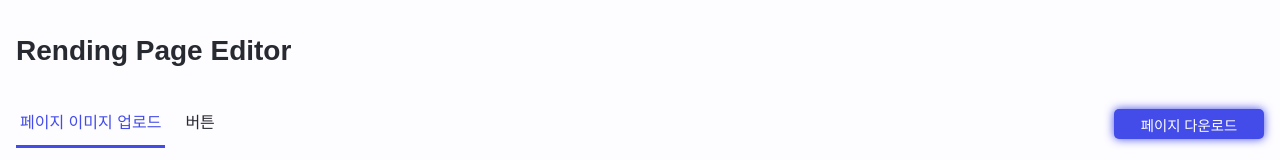
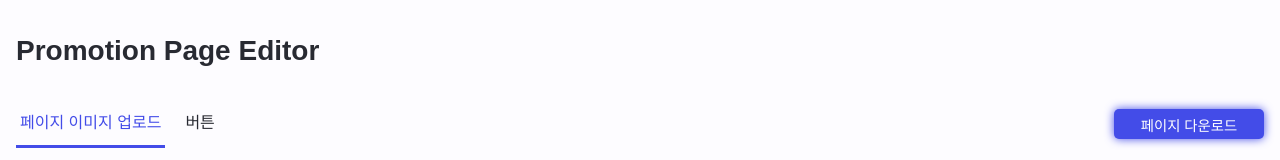
Before and after one commit to seadonggyun4/promotionPage-editor, a React (Create React App) app: page / in a window 1280 px wide. Shown: the top 160 px of the page. Built offline with nearby package versions, Linux system fonts and the light colour scheme.

Commit message:
[fix]:랜딩페이지 -> 프로모션페이지 로 구체화

```diff
--- a/public/index.html
+++ b/public/index.html
@@ -10,7 +10,7 @@
       content="Web site created using create-react-app"
     />
     <link rel="manifest" href="%PUBLIC_URL%/manifest.json" />
-    <title>Rending Page Editor</title>
+    <title>Promotion Page Editor</title>
   </head>
   <body>
     <noscript>You need to enable JavaScript to run this app.</noscript>
--- a/src/app/Main.tsx
+++ b/src/app/Main.tsx
@@ -4,8 +4,8 @@ import styled from "styled-components";
 import Header from './layouts/Header'
 import Menu from './layouts/Menu'
 import ContentPanel from "./layouts/ContentPanel";
-import Webview from "../features/landingPageDonland/components/Webview";
-import DonloadBtn from '../features/landingPageDonland/components/DonloadBtn'
+import Webview from "../features/webviewDonland/components/Webview";
+import DonloadBtn from '../features/webviewDonland/components/DonloadBtn'
 
 // hook & provider
 import { useMenu } from "./hook/useMenu";
--- a/src/app/layouts/Header.tsx
+++ b/src/app/layouts/Header.tsx
@@ -4,7 +4,7 @@ import styled from "styled-components";
 function Header (){
     return (
         <HeaderStyle>
-            <h1>Rending Page Editor</h1>
+            <h1>Promotion Page Editor</h1>
         </HeaderStyle>
     )
 }
--- a/src/features/landingPageDonland/components/DonloadBtn.tsx
+++ b/src/features/webviewDonland/components/DonloadBtn.tsx
@@ -1,7 +1,7 @@
 import React from "react";
 import styled from "styled-components";
 import { useWebViewDownload } from "../hook/useWebViewDownload";
-import backgroundImage from  '../../../asset/img/rendingPage.png'
+import backgroundImage from  '../../../asset/img/promotionPage.jpeg'
 
 interface DonloadBtnProps {
     uploadedImage: string | ArrayBuffer | null; // 적절한 타입 지정
--- a/src/features/landingPageDonland/components/Webview.tsx
+++ b/src/features/webviewDonland/components/Webview.tsx
@@ -1,5 +1,5 @@
 import styled from "styled-components";
-import backgroundImage from "../../../asset/img/rendingPage.png";
+import backgroundImage from "../../../asset/img/promotionPage.jpeg";
 import React, { useState } from "react";
 import { useElementsContext } from "../../../app/provider/ElementsProvider";
 
--- a/src/features/landingPageDonland/hook/useWebViewDownload.ts
+++ b/src/features/webviewDonland/hook/useWebViewDownload.ts
@@ -11,7 +11,7 @@ export const useWebViewDownload = (uploadedImage: string | ArrayBuffer | null, b
 
             const image = clone.querySelector('#rending') as HTMLImageElement;
             if (image) {
-                image.src = uploadedImage ? uploadedImage.toString() : './rendingPage.png';
+                image.src = uploadedImage ? uploadedImage.toString() : './promotionPage.jpeg';
             }
 
             // CSS 스타일을 포함하는 부분
@@ -52,7 +52,7 @@ export const useWebViewDownload = (uploadedImage: string | ArrayBuffer | null, b
             fetch(imageSrc)
                 .then(response => response.blob())
                 .then(blob => {
-                    zip.file('rendingPage.png', blob, { binary: true });
+                    zip.file('promotionPage.jpeg', blob, { binary: true });
                     return zip.generateAsync({ type: 'blob' });
                 })
                 .then(content => {
```
Also changed, not shown: src/asset/img/rendingPage.png (deleted), 1 other file (tests, documents, lock files or other folders).
